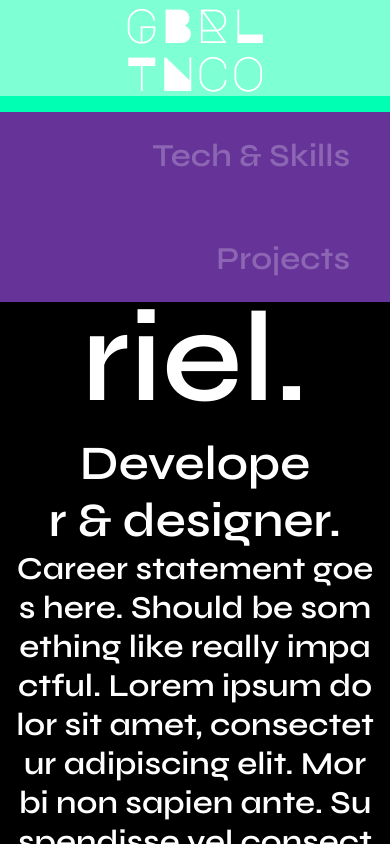
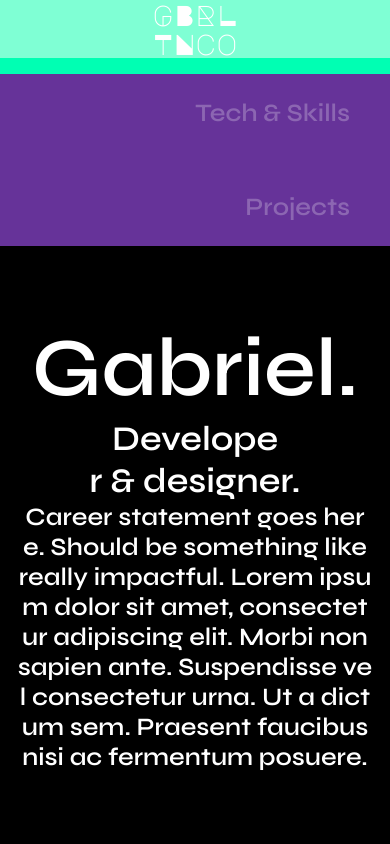
Before and after one commit to Gatinoko/Portfolio, a Next.js app: page / in a window 390 px wide. Built offline with nearby package versions, Linux system fonts and the light colour scheme.

Commit message:
refactor(stylesheets): refactored typography mixins and global styles

```diff
--- a/styles/globals.scss
+++ b/styles/globals.scss
@@ -9,7 +9,7 @@
 html {
 	@include full-viewport-layout;
 	background-color: rgb(38, 0, 255);
-	font-size: 20px;
+	font-size: 12px;
 }
 
 body {
--- a/styles/typography/_mixins.scss
+++ b/styles/typography/_mixins.scss
@@ -19,37 +19,61 @@
 @mixin heading-xl {
 	@include font-syne;
 
-	font-size: get-heading-font-value(xl);
+	font-size: clamp(
+		get-heading-font-value(2xs),
+		get-heading-font-value(xl) + 1.5vw,
+		get-heading-font-value(xl) + 5vw
+	);
 	font-weight: get-font-weight-value(semibold);
 }
 @mixin heading-l {
 	@include font-syne;
 
-	font-size: get-heading-font-value(l);
+	font-size: clamp(
+		get-heading-font-value(2xs),
+		get-heading-font-value(l) + 1.5vw,
+		get-heading-font-value(xl) + 5vw
+	);
 	font-weight: get-font-weight-value(semibold);
 }
 @mixin heading-r {
 	@include font-syne;
 
-	font-size: get-heading-font-value(r);
+	font-size: clamp(
+		get-heading-font-value(2xs),
+		get-heading-font-value(r) + 1.5vw,
+		get-heading-font-value(xl) + 5vw
+	);
 	font-weight: get-font-weight-value(semibold);
 }
 @mixin heading-s {
 	@include font-syne;
 
-	font-size: get-heading-font-value(s);
+	font-size: clamp(
+		get-heading-font-value(2xs),
+		get-heading-font-value(s) + 1.5vw,
+		get-heading-font-value(xl) + 5vw
+	);
 	font-weight: get-font-weight-value(semibold);
 }
 @mixin heading-xs {
 	@include font-syne;
 
-	font-size: get-heading-font-value(xs);
+	font-size: clamp(
+		get-heading-font-value(2xs),
+		get-heading-font-value(xs) + 1.5vw,
+		get-heading-font-value(xl) + 5vw
+	);
 	font-weight: get-font-weight-value(semibold);
 }
 @mixin heading-2xs {
 	@include font-syne;
 
-	font-size: get-heading-font-value(2xs);
+	font-size: clamp(
+		get-heading-font-value(2xs),
+		get-heading-font-value(2xs) + 1.5vw,
+		get-heading-font-value(xl) + 5vw
+	);
 	font-weight: get-font-weight-value(semibold);
 }
 
@@ -59,37 +83,61 @@
 @mixin body-xl {
 	@include font-opensans;
 
-	font-size: get-body-font-value(xl);
+	font-size: clamp(
+		get-body-font-value(2xs),
+		get-body-font-value(xl) + 1.5vw,
+		get-body-font-value(xl)
+	);
 	font-weight: get-font-weight-value(semibold);
 }
 @mixin body-l {
 	@include font-opensans;
 
-	font-size: get-body-font-value(l);
+	font-size: clamp(
+		get-body-font-value(2xs),
+		get-body-font-value(l) + 1.5vw,
+		get-body-font-value(xl)
+	);
 	font-weight: get-font-weight-value(semibold);
 }
 @mixin body-r {
 	@include font-opensans;
 
-	font-size: get-body-font-value(r);
+	font-size: clamp(
+		get-body-font-value(2xs),
+		get-body-font-value(r) + 1.5vw,
+		get-body-font-value(xl)
+	);
 	font-weight: get-font-weight-value(regular);
 }
 @mixin body-s {
 	@include font-opensans;
 
-	font-size: get-body-font-value(s);
+	font-size: clamp(
+		get-body-font-value(2xs),
+		get-body-font-value(s) + 1.5vw,
+		get-body-font-value(xl)
+	);
 	font-weight: get-font-weight-value(regular);
 }
 @mixin body-xs {
 	@include font-opensans;
 
-	font-size: get-body-font-value(xs);
+	font-size: clamp(
+		get-body-font-value(2xs),
+		get-body-font-value(xs) + 1.5vw,
+		get-body-font-value(xl)
+	);
 	font-weight: get-font-weight-value(regular);
 }
 @mixin body-2xs {
 	@include font-opensans;
 
-	font-size: get-body-font-value(2xs);
+	font-size: clamp(
+		get-body-font-value(2xs),
+		get-body-font-value(2xs) + 1.5vw,
+		get-body-font-value(xl)
+	);
 	font-weight: get-font-weight-value(regular);
 }
 
@@ -100,41 +148,65 @@
 	@include font-opensans;
 
 	letter-spacing: 3.2px;
-	font-size: get-body-font-value(xl);
+	font-size: clamp(
+		get-body-font-value(2xs),
+		get-body-font-value(xl) + 1.5vw,
+		get-body-font-value(xl)
+	);
 	font-weight: get-font-weight-value(semibold);
 }
 @mixin interface-l {
 	@include font-opensans;
 
 	letter-spacing: 3.2px;
-	font-size: get-body-font-value(l);
+	font-size: clamp(
+		get-body-font-value(2xs),
+		get-body-font-value(l) + 1.5vw,
+		get-body-font-value(xl)
+	);
 	font-weight: get-font-weight-value(semibold);
 }
 @mixin interface-r {
 	@include font-opensans;
 
 	letter-spacing: 3.2px;
-	font-size: get-body-font-value(r);
+	font-size: clamp(
+		get-body-font-value(2xs),
+		get-body-font-value(r) + 1.5vw,
+		get-body-font-value(xl)
+	);
 	font-weight: get-font-weight-value(semibold);
 }
 @mixin interface-s {
 	@include font-opensans;
 
 	letter-spacing: 3.2px;
-	font-size: get-body-font-value(s);
+	font-size: clamp(
+		get-body-font-value(2xs),
+		get-body-font-value(s) + 1.5vw,
+		get-body-font-value(xl)
+	);
 	font-weight: get-font-weight-value(bold);
 }
 @mixin interface-xs {
 	@include font-opensans;
 
 	letter-spacing: 3.2px;
-	font-size: get-body-font-value(xs);
+	font-size: clamp(
+		get-body-font-value(2xs),
+		get-body-font-value(xs) + 1.5vw,
+		get-body-font-value(xl)
+	);
 	font-weight: get-font-weight-value(bold);
 }
 @mixin interface-2xs {
 	@include font-opensans;
 
 	letter-spacing: 3.2px;
-	font-size: get-body-font-value(2xs);
+	font-size: clamp(
+		get-body-font-value(2xs),
+		get-body-font-value(2xs) + 1.5vw,
+		get-body-font-value(xl)
+	);
 	font-weight: get-font-weight-value(bold);
 }
```
